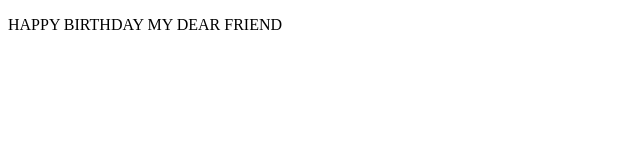
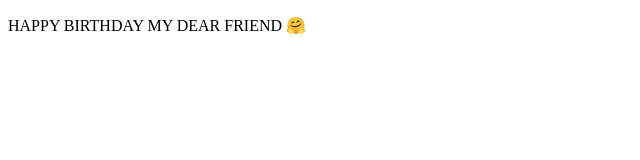
Before and after one commit to saiputturu33/Hello--, a plain HTML site: page index.html in a window 1280 px wide. Shown: the full height of the page, 0-640 px from the left. Drawn offline with Linux system fonts and the light colour scheme.

Commit message:
Update index.html

```diff
--- a/index.html
+++ b/index.html
@@ -1,6 +1,6 @@
 <!DOCTYPE html>
 <html>
   <body>
-    <p>HAPPY BIRTHDAY MY DEAR FRIEND</p>
+    <p>HAPPY BIRTHDAY MY DEAR FRIEND 🤗 </p>
   </body>
 </html>
```
